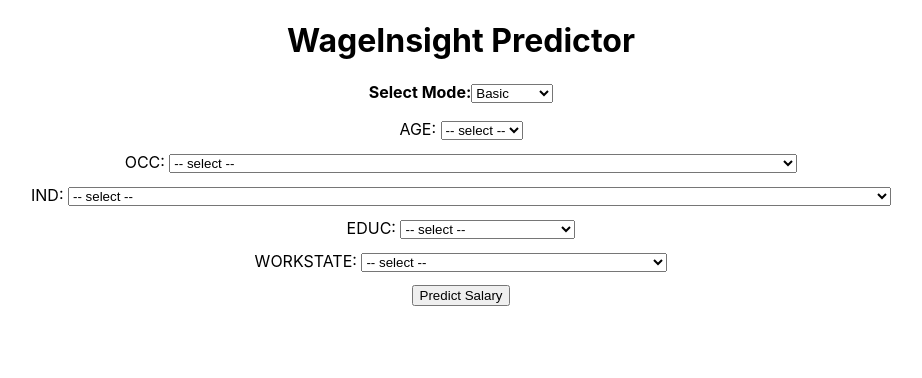
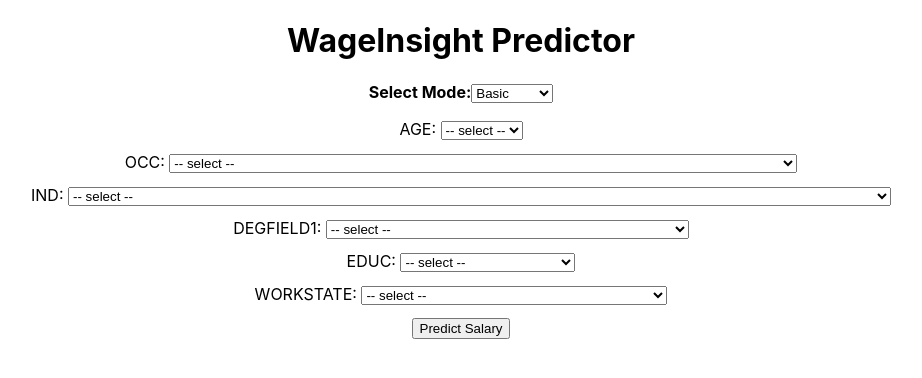
Before and after one commit to tranle1411/wageinsight, a React (Create React App) app in the folder client/: page / in a window 1280 px wide. Shown: the top 378 px of the page, without its empty margins (179-1101 px from the left). Built offline with nearby package versions, Linux system fonts and the light colour scheme.

Commit message:
Update WageInsightForm.jsx

```diff
--- a/client/src/WageInsightForm.jsx
+++ b/client/src/WageInsightForm.jsx
@@ -4,7 +4,7 @@ import { loadCsvOptions } from './utils/loadCsvOptions';
 
 const API_URL = "https://wageinsight.onrender.com/predict_form";
 
-const basicFields = ['AGE', 'OCC', 'IND', 'EDUC', 'WORKSTATE'];
+const basicFields = ['AGE', 'OCC', 'IND', 'DEGFIELD1', 'EDUC', 'WORKSTATE'];
 const advancedFields = [
   'SEX', 'AGE', 'MARST', 'VETSTAT', 'HISPAN', 'CITIZEN',
   'SPEAKENG', 'OCC', 'IND', 'EDUC', 'DEGFIELD1', 'DEGFIELD2', 'RACE', 'WORKSTATE'
```
